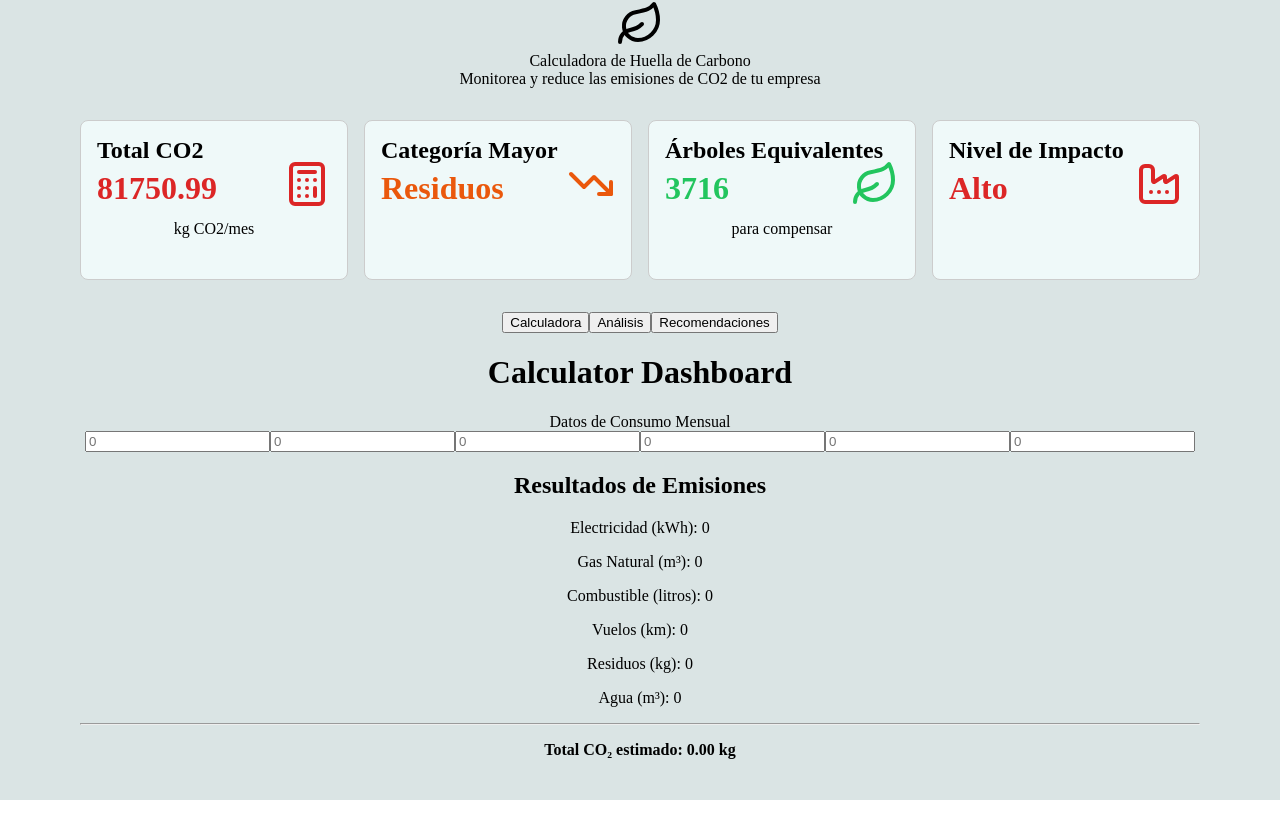
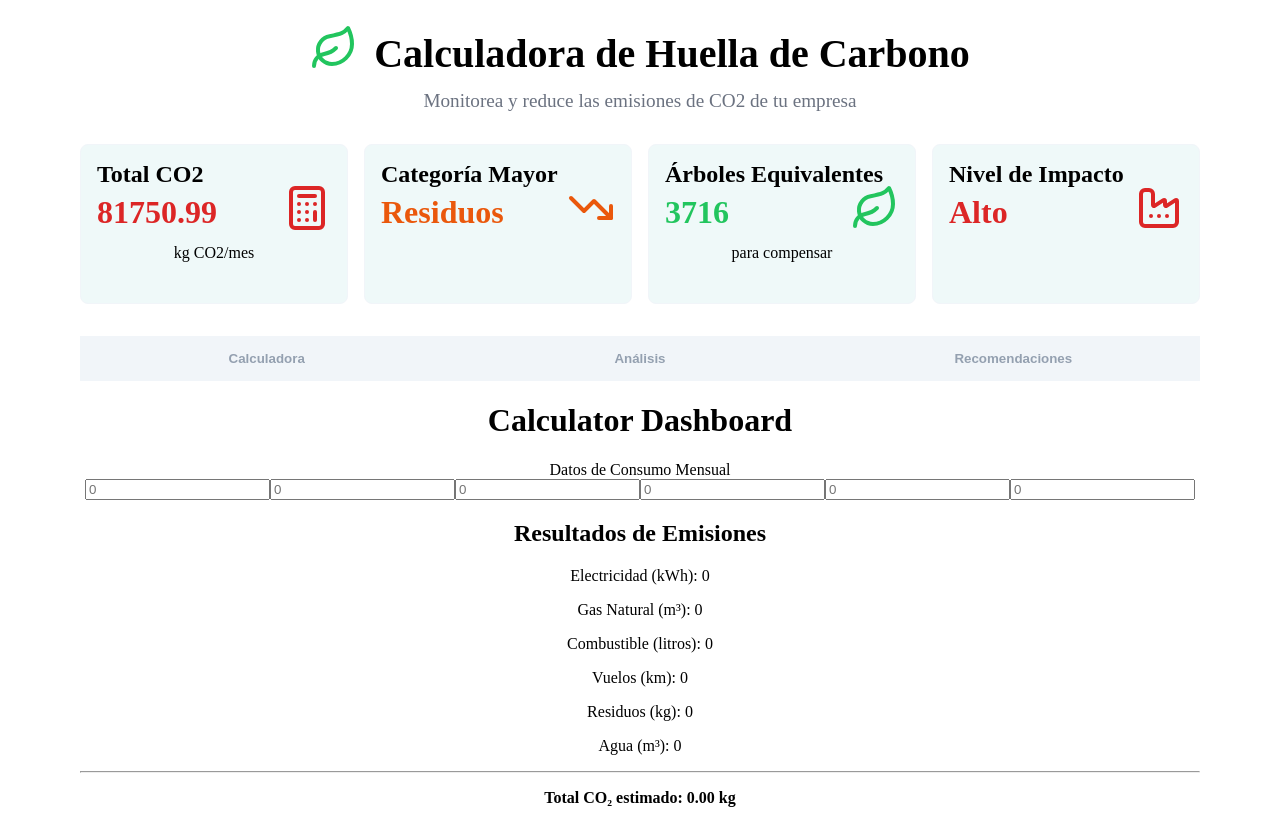
Before and after one commit to RicardoCalvoP/EcoHack-Bono, a React (Vite) app in the folder ecoValue/: page / in a window 1280 px wide. Before the commit the page ends 800 px from the top, so only its background shows below. Built offline with nearby package versions, Linux system fonts and the light colour scheme.

Commit message:
feat: basic css to buttons

```diff
--- a/ecoValue/src/App.css
+++ b/ecoValue/src/App.css
@@ -3,10 +3,30 @@
   display: flex;
   flex-direction: column;
   text-align: center;
-  background-color: #dae4e4;
+  background-color: white;
   padding: 0 5rem;
 }
 
+.Dashboard-title {
+  margin: 1.5rem;
+  display: flex;
+  justify-content: center;
+  align-items: center;
+  font-size: 2.5rem;
+  font-weight: bold;
+}
+
+
+.Dashboard-icon {
+  margin-right: 1rem;
+  color: #22c55e
+}
+
+.Dashboard-subtitle {
+  font-size: 1.2rem;
+  color: #6b7280;
+  margin-top: -1rem;
+}
 
 .CardMenu {
   display: flex;
@@ -22,7 +42,7 @@
 .Card-content {
   flex: 1 1 0;
   background-color: #eff9f9;
-  border: 1px solid #ccc;
+  border: 1px solid #f1f5f9;
   height: 10rem;
   border-radius: 8px;
   padding: 1rem;
@@ -59,9 +79,41 @@
 }
 
 
-
 .Card-icon {
   margin-left: 1rem;
 }
 
+.ButtonMenu {
+  display: flex;
+  justify-content: space-between;
+  flex-wrap: wrap;
+  width: 100%;
+  box-sizing: border-box;
+}
+
+.ButtonMenu button {
+  background-color: #f1f5f9;
+  border: 0.2rem solid #f1f5f9;
+  color: #94a0b0;
+  flex: 1;
+  text-align: center;
+  padding: 0.75rem 1rem;
+  font-weight: 700;
+  cursor: pointer;
+  transition: all 0.2s ease-in-out;
+}
+
+/* Que no se encojan demasiado */
+.ButtonMenu button {
+  min-width: 120px;
+}
+
+/* Estilo cuando está clicado */
+.ButtonMenu button.isClicked {
+  background-color: white;
+  border-color: #f1f5f9;
+  color: black;
+}
+
+
 .Dashboard-content {}
```
